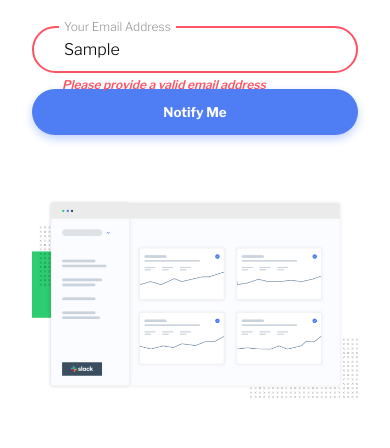
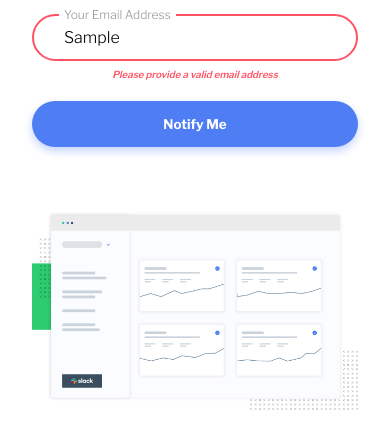
Before and after one commit to boedegoat/front-end-ping-coming-soon-page-master, a plain HTML site: page index.html in a window 390 px wide. Both pictures are taken after typing "Sample" into the empty fields and a click on the button "Notify Me". Shown: the part 218-666 px from the top of the page. Drawn offline with nearby package versions, Linux system fonts and the light colour scheme.

Commit message:
optimize mobile version

```diff
--- a/style.css
+++ b/style.css
@@ -256,6 +256,22 @@ body {
     width: 100%;
   }
 
+  .form-control.empty,
+  .form-control.invalid,
+  .form-control.success {
+    margin-bottom: 1.5rem;
+  }
+
+  .empty-msg,
+  .invalid-msg,
+  .success-msg {
+    width: 100%;
+    left: 0;
+    text-align: center;
+    font-size: clamp(8px, 2.5vw, 12px);
+    white-space: nowrap;
+  }
+
   .submit-btn {
     padding-top: 15px;
     padding-bottom: 15px;
```
